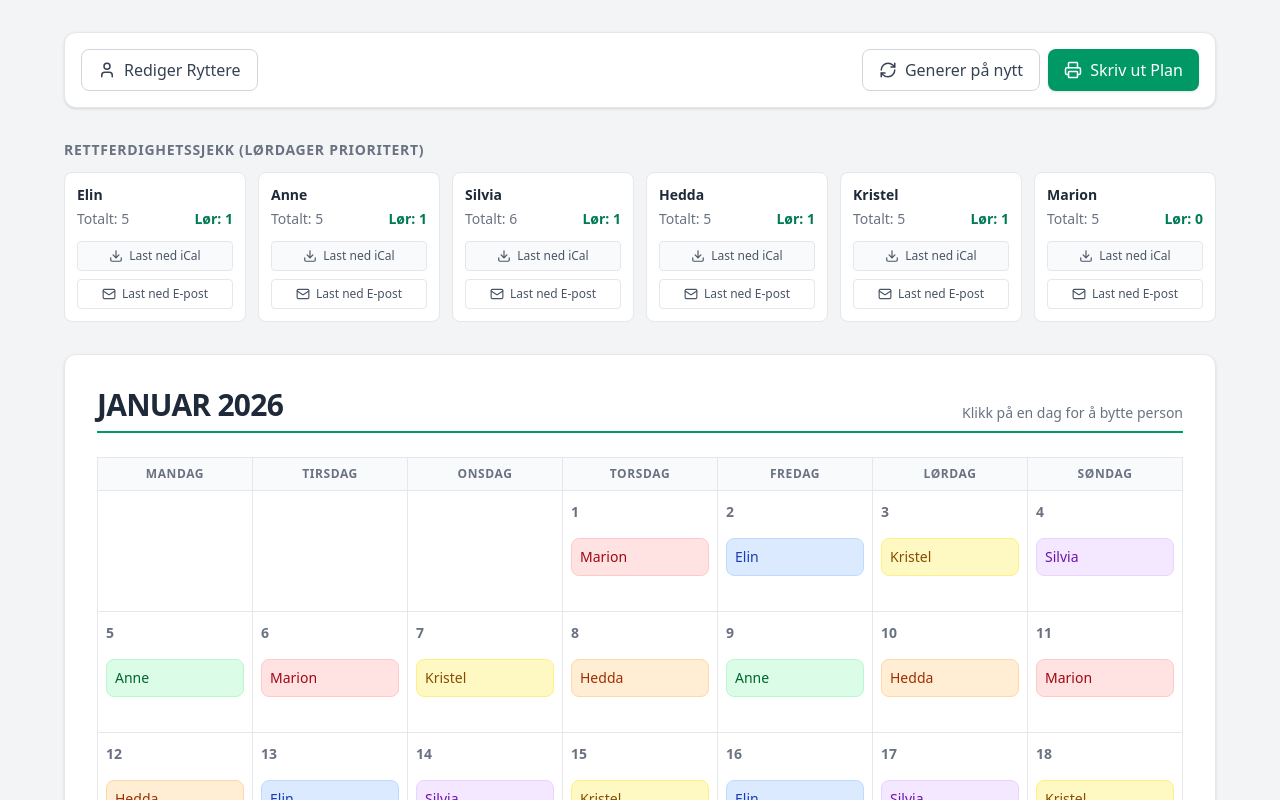
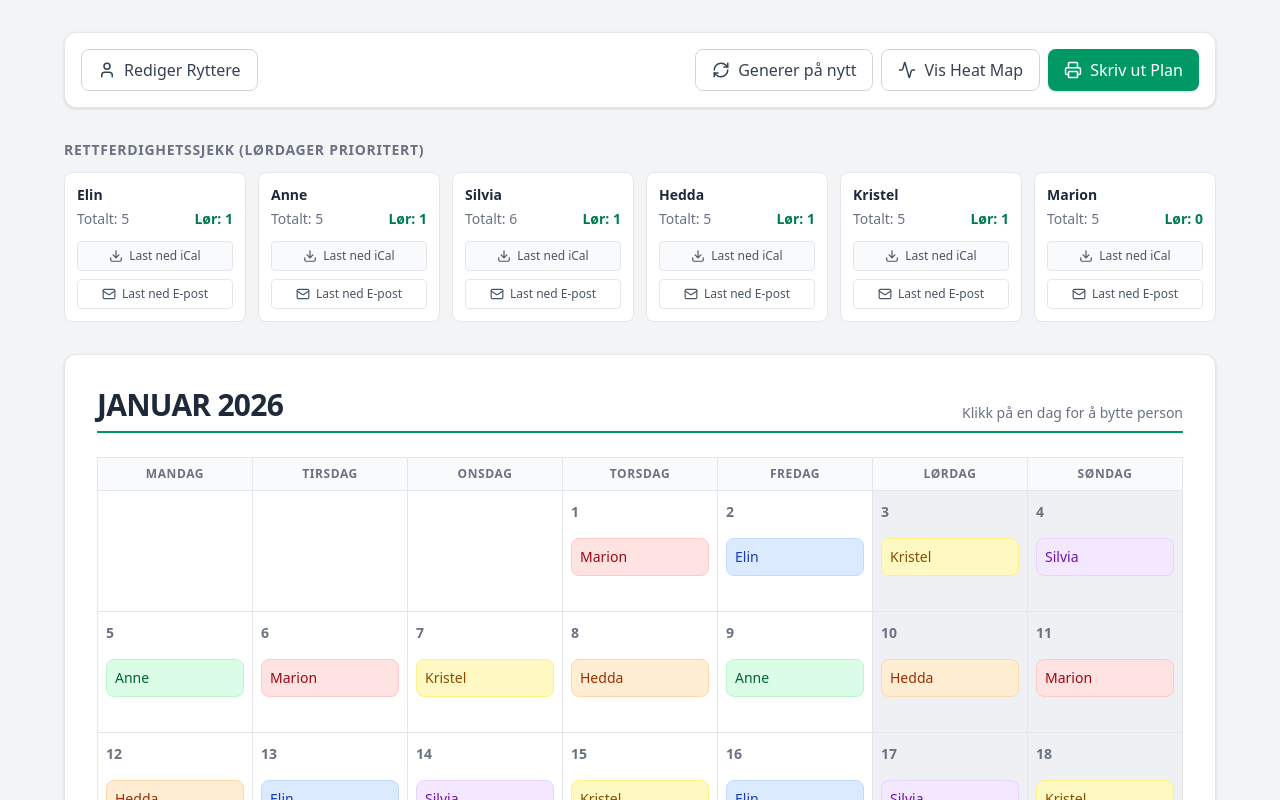
Before and after one commit to arnves/Stall-plan, a React (Vite) app: page / in a window 1280 px wide. Both pictures are taken after a click on the button "Generer Vaktliste". Shown: the top 800 px of the page. Built offline with nearby package versions, Linux system fonts and the light colour scheme.

Commit message:
heatmap for availability added

```diff
--- a/src/App.jsx
+++ b/src/App.jsx
@@ -1,5 +1,5 @@
 import React, { useState, useEffect, useMemo } from 'react';
-import { Trash2, Plus, Calendar as CalendarIcon, Printer, RefreshCw, User, AlertCircle, Check, X, Download, Settings, Mail } from 'lucide-react';
+import { Trash2, Plus, Calendar as CalendarIcon, Printer, RefreshCw, User, AlertCircle, Check, X, Download, Settings, Mail, Activity } from 'lucide-react';
 
 /* STABLE SCHEDULER -
   A self-contained React application for managing stable duty rosters.
@@ -156,6 +156,7 @@ export default function App() {
   const [schedule, setSchedule] = useState({}); // { "2023-10-01": riderId }
   const [view, setView] = useState('setup'); // 'setup' | 'calendar'
   const [activeRiderId, setActiveRiderId] = useState(null); // For configuration modal
+  const [showHeatMap, setShowHeatMap] = useState(false); // Controls heat map visualization
 
   // --- Logic: The Scheduler ---
 
@@ -577,6 +578,23 @@ ${btoa(unescape(encodeURIComponent(htmlContent)))}
     setSchedule({ ...schedule, [dateStr]: nextId });
   };
 
+  // --- Heat Map Logic ---
+
+  const getAvailabilityColor = (dateStr) => {
+    if (!showHeatMap) return '';
+
+    const totalRiders = riders.length;
+    if (totalRiders === 0) return '';
+
+    const availableRiders = riders.filter(r => !r.blockedDates.includes(dateStr)).length;
+    const percentage = availableRiders / totalRiders;
+
+    if (percentage >= 0.75) return 'bg-green-100/80'; // high availability
+    if (percentage >= 0.50) return 'bg-yellow-100/80'; // medium availability
+    if (percentage >= 0.25) return 'bg-orange-100/80'; // low availability
+    return 'bg-red-100/80'; // critical availability
+  };
+
   const getRiderById = (id) => riders.find(r => r.id === id);
 
   // --- Render Helpers ---
@@ -840,6 +858,13 @@ ${btoa(unescape(encodeURIComponent(htmlContent)))}
             <Button variant="secondary" onClick={generateSchedule} title="Re-roll logic">
               <RefreshCw size={18} /> Generer på nytt
             </Button>
+            <Button
+              variant={showHeatMap ? "primary" : "secondary"}
+              onClick={() => setShowHeatMap(!showHeatMap)}
+              title="Vis tilgjengelighet (Heat Map)"
+            >
+              <Activity size={18} /> {showHeatMap ? 'Skjul Heat Map' : 'Vis Heat Map'}
+            </Button>
             <Button onClick={handlePrint}>
               <Printer size={18} /> Skriv ut Plan
             </Button>
@@ -913,15 +938,24 @@ ${btoa(unescape(encodeURIComponent(htmlContent)))}
                     const dateStr = formatDate(date);
                     const riderId = schedule[dateStr];
                     const rider = getRiderById(riderId);
+                    const heatMapClass = getAvailabilityColor(dateStr);
+
+                    // Determine background color: HeatMap > Weekend > Default (White)
+                    let bgClass = 'bg-white';
+                    if (heatMapClass) {
+                      bgClass = heatMapClass;
+                    } else if (isWeekendDay(date)) {
+                      bgClass = 'bg-gray-50/50';
+                    }
 
                     return (
                       <div
                         key={dateStr}
                         onClick={() => manualAssign(dateStr)}
                         className={`
-                            bg-white min-h-[120px] p-2 relative group cursor-pointer hover:bg-gray-50 transition-colors
-                            print:min-h-0 print:h-auto print:p-1
-                            ${isWeekendDay(date) ? 'bg-gray-50/50' : ''}
+                            min-h-[120px] p-2 relative group cursor-pointer hover:bg-gray-50 transition-colors
+                            print:min-h-0 print:h-auto print:p-1 print:bg-white
+                            ${bgClass}
                         `}
                       >
                         <span className={`
@@ -929,6 +963,7 @@ ${btoa(unescape(encodeURIComponent(htmlContent)))}
                             print:w-5 print:h-5 print:text-[10px] print:mb-0
                             text-gray-500
                           `}>
+
                           {date.getDate()}
                         </span>
 
```
